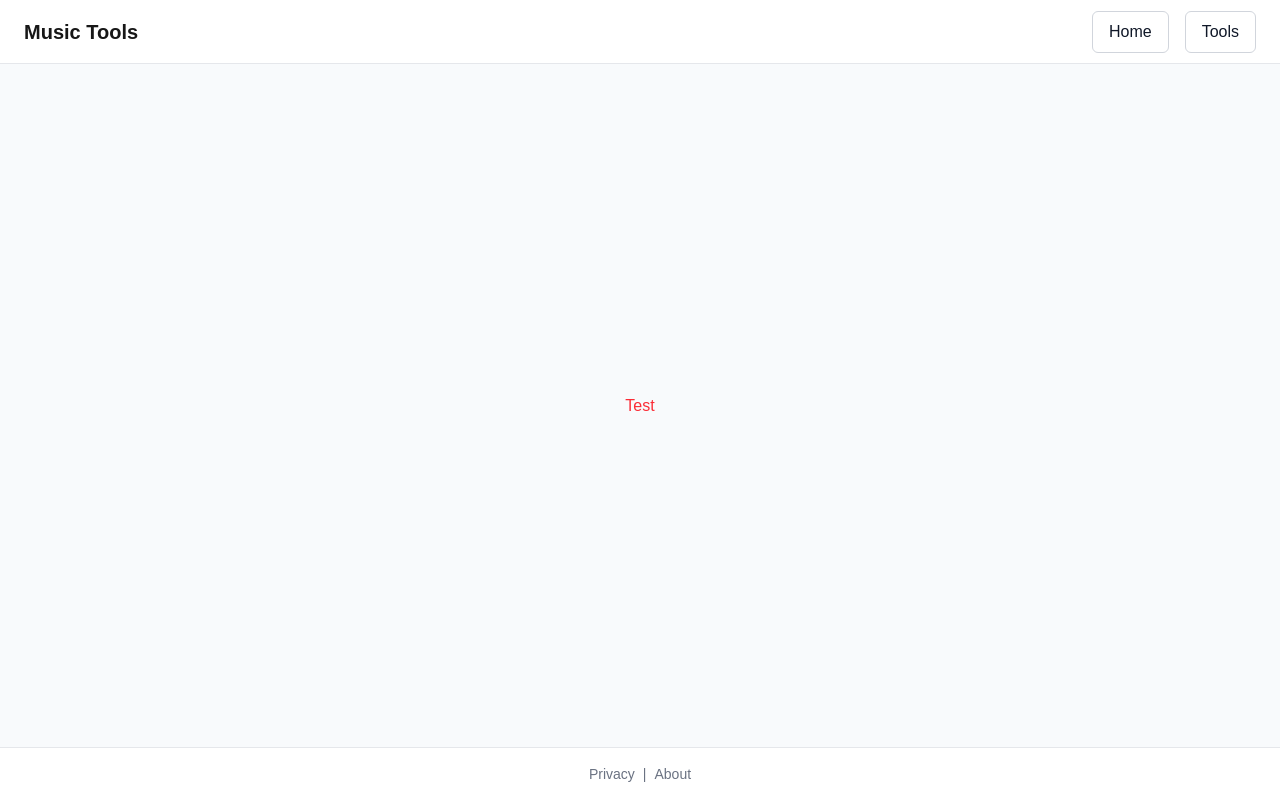
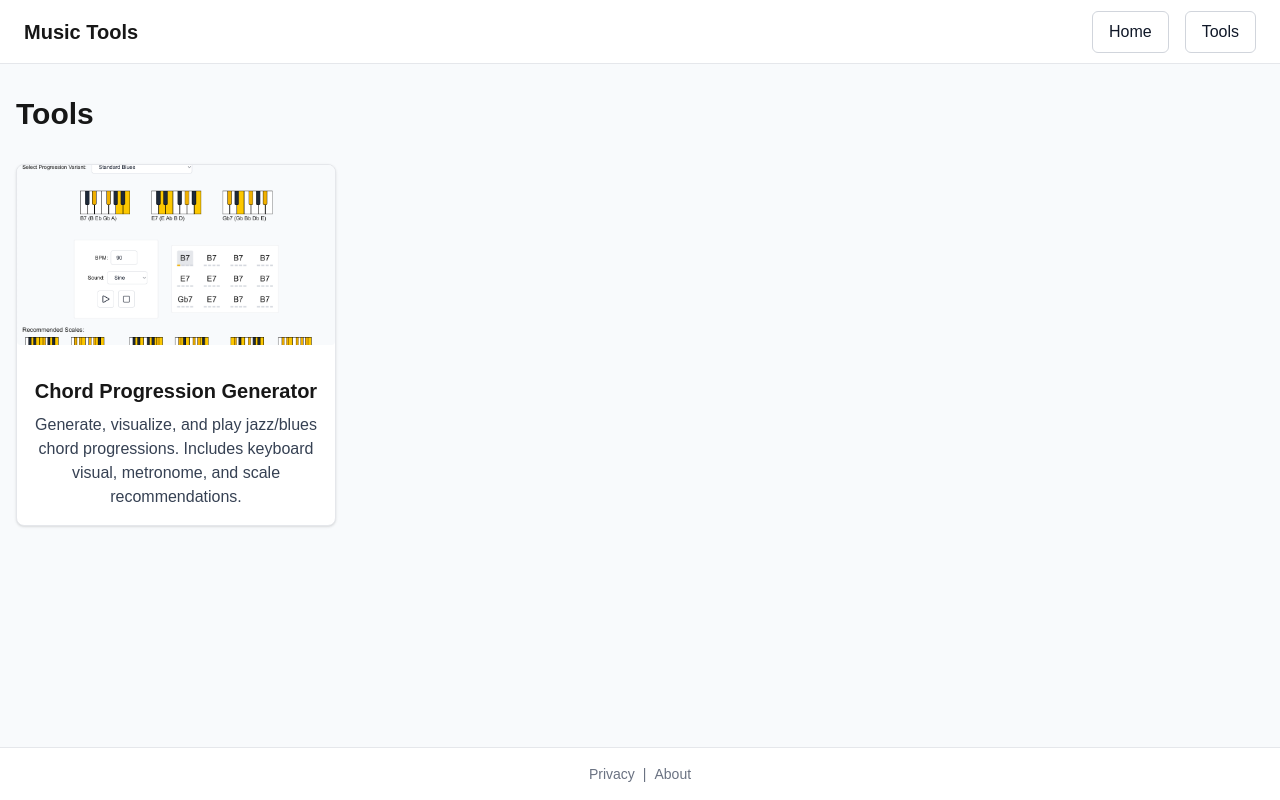
Before and after one commit to sangeet/musictools, a Next.js app: page / in a window 1280 px wide. Built offline with nearby package versions, Linux system fonts and the light colour scheme.

Commit message:
Adding a homepage

```diff
--- a/src/app/page.tsx
+++ b/src/app/page.tsx
@@ -1,14 +1,75 @@
 import Header from "../components/Header";
 import Footer from "../components/Footer";
+import Image from "next/image";
+import Link from "next/link";
+
 
 export default function Home() {
   return (
     <div className="flex flex-col min-h-screen">
       <Header />
-      <main className="flex-1 flex items-center justify-center">
-        <h1 className="text-red-500">Test</h1>
+      <main className="flex-1">
+        <div className="container mx-auto px-4 py-8">
+          <h1 className="text-3xl font-bold mb-8">Tools</h1>
+          <CardsGrid />
+        </div>
       </main>
       <Footer />
     </div>
   );
 }
+
+const CardsGrid = () => {
+  const tools = [
+    {
+      title: "Chord Progression Generator",
+      description:
+        "Generate, visualize, and play jazz/blues chord progressions. Includes keyboard visual, metronome, and scale recommendations.",
+      href: "/tools/progressions",
+      screenshots: {
+        dark: "/tools/progressions-dark.png",
+        light: "/tools/progressions-light.png",
+      },
+      alt: "Chord Progression Generator Screenshot",
+    },
+  ];
+
+  return (
+    <div className="flex flex-wrap gap-8 w-full">
+      {tools.map((tool, idx) => (
+        <Link href={tool.href} className="group" key={tool.title}>
+          <div className="rounded-lg border border-gray-200 dark:border-gray-700 bg-white dark:bg-gray-900 shadow-sm overflow-hidden flex flex-col items-center transition hover:shadow-lg max-w-[320px] w-full mx-auto">
+            <div className="w-full flex justify-center mb-4">
+              <div className="relative w-[320px] h-[180px]">
+                <Image
+                  src={tool.screenshots.dark}
+                  alt={tool.alt}
+                  fill
+                  className="hidden dark:block rounded object-cover"
+                  priority
+                  sizes="320px"
+                />
+                <Image
+                  src={tool.screenshots.light}
+                  alt={tool.alt}
+                  fill
+                  className="block dark:hidden rounded object-cover"
+                  priority
+                  sizes="320px"
+                />
+              </div>
+            </div>
+            <div className="p-4">
+              <h2 className="text-xl font-semibold mb-2 text-center">
+                {tool.title}
+              </h2>
+              <p className="text-gray-700 dark:text-gray-300 text-center text-base">
+                {tool.description}
+              </p>
+            </div>
+          </div>
+        </Link>
+      ))}
+    </div>
+  )
+}
```
Also changed, not shown: public/tools/progressions-dark.png (added), public/tools/progressions-light.png (added).
